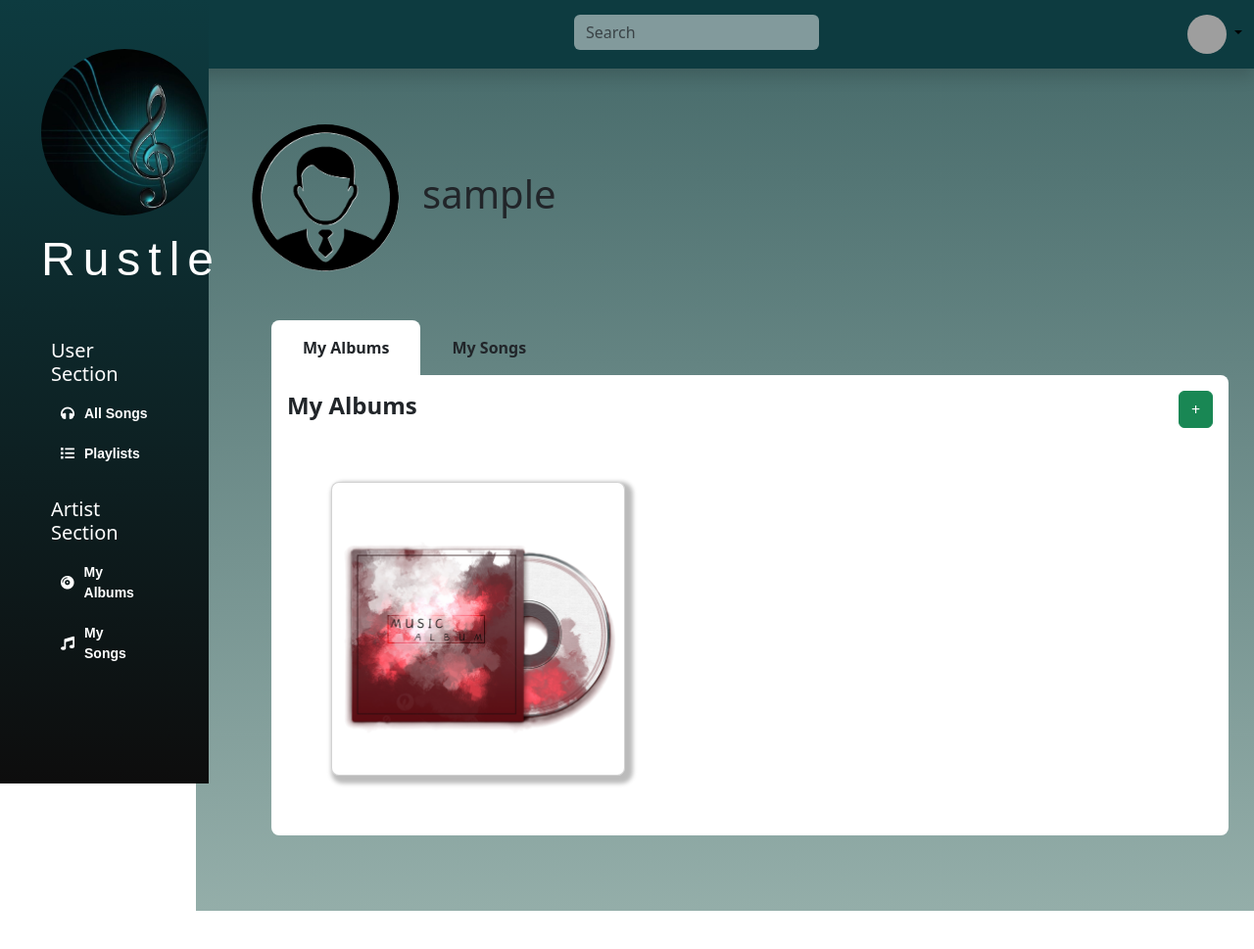
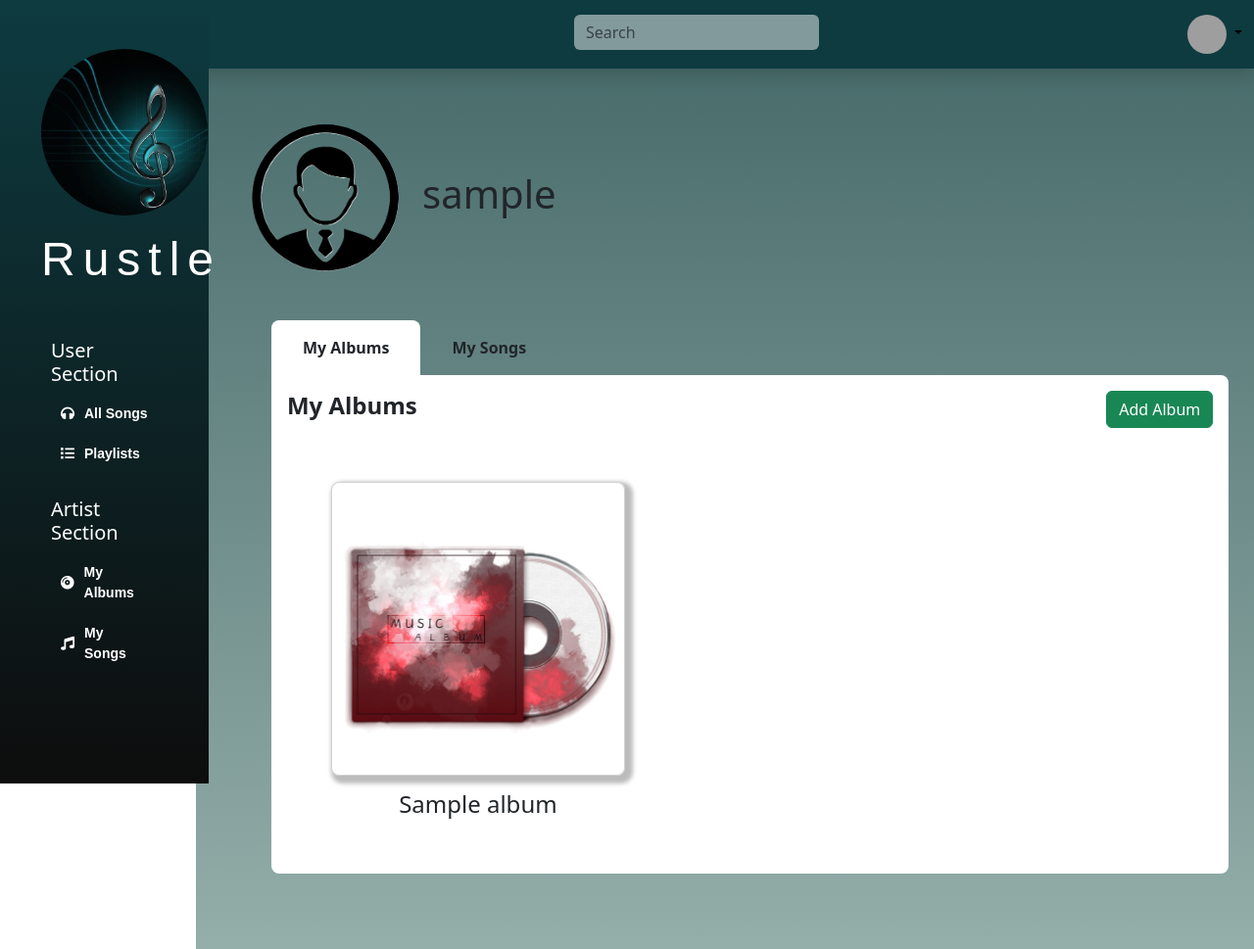
Before and after one commit to gagneetkaur04/Rustle-v1, a Flask app: page /creator in a window 1280 px wide; the page is wider, and only the part inside the window is pictured. Shown: that part at 98% size. Before the commit the page ends 930 px from the top of that part, so only its background shows below. Run offline with Flask 3, Linux system fonts and the light colour scheme; a user stored in the database is signed in; tables that the repository leaves empty hold one stand-in row (values such as "Sample post"); grey boxes are pictures that could not be loaded.

Commit message:
user messages added

```diff
--- a/templates/creator_profile.html
+++ b/templates/creator_profile.html
@@ -26,7 +26,7 @@
                     <h3 class="playlist-title">My Albums</h3>
                 </div>
                 <button type="button" class="btn btn-success" data-bs-toggle="modal" data-bs-target="#createAlbum">
-                    +
+                    Add Album
                 </button>
             </div>
 
@@ -97,16 +97,31 @@
 
             <!-- ALBUM CARDS  -->
             <div class="card-container">
+
+                {% if album_size == 0 %}
+
+                <h6>You have not created any albums yet. To create an Album click on 'Add Album' button.</h6>
+
+                {% else %}
+
                     {% for album in albums %}
+
+                    <div>
                         <a href="{{ url_for('get_album', album_id=album.id) }}" class="card">
                             <img src="/static/images/default_album.jpg" alt="Album {{ album.album_id}} ">
                             <div class="overlay">
                                 <div class="overlay-content">
                                     <h3 class="song-title">{{ album.album_name }}</h3>
+                                    <h6 class="mx-auto">{{ album.genre }}</h6>
                                 </div>
                             </div>
                         </a>
+
+                        <h4 class="song-title mx-auto ">{{ album.album_name }}</h4>
+                    </div>
                     {% endfor %}
+
+                {% endif %}
             </div>
         </div>
 
@@ -124,7 +139,7 @@
                     <h3 class="playlist-title">My Songs</h3>
                 </div>
                 <button type="button" class="btn btn-success" data-bs-toggle="modal" data-bs-target="#createSong">
-                    +
+                    Add Song
                 </button>
             </div>
 
@@ -246,19 +261,29 @@
 
             <!-- SONG CARDS  -->
             <div class="card-container">
+
+                {% if songs_size == 0 %}
+
+                <h6>You have not created any songs yet. To create a Song click on 'Add Song' button.</h6>
+
+                {% else %}
+
                     {% for song in songs %}
+                    <div>
                         <a href="{{ url_for('get_song', song_id=song.id) }}" class="card">
                             <img src="/static/images/default_song.jpg" alt="Song {{ song.song_id}} ">
                             <div class="overlay">
                                 <div class="overlay-content">
                                     <h3 class="song-title">{{ song.song_title }}</h3>
-                            <audio controls>
-                                <source src="{{ song.song_path }}" type="audio/mp3">
-                            </audio>
                                 </div>
                             </div>
                         </a>
+                        <h4 class="song-title mx-auto">{{ song.song_title }}</h4>
+                    </div>
                     {% endfor %}
+
+                {% endif %}
+
             </div>
         </div>
     </div>
```
Lines whose indentation alone changed are shown as unchanged.
